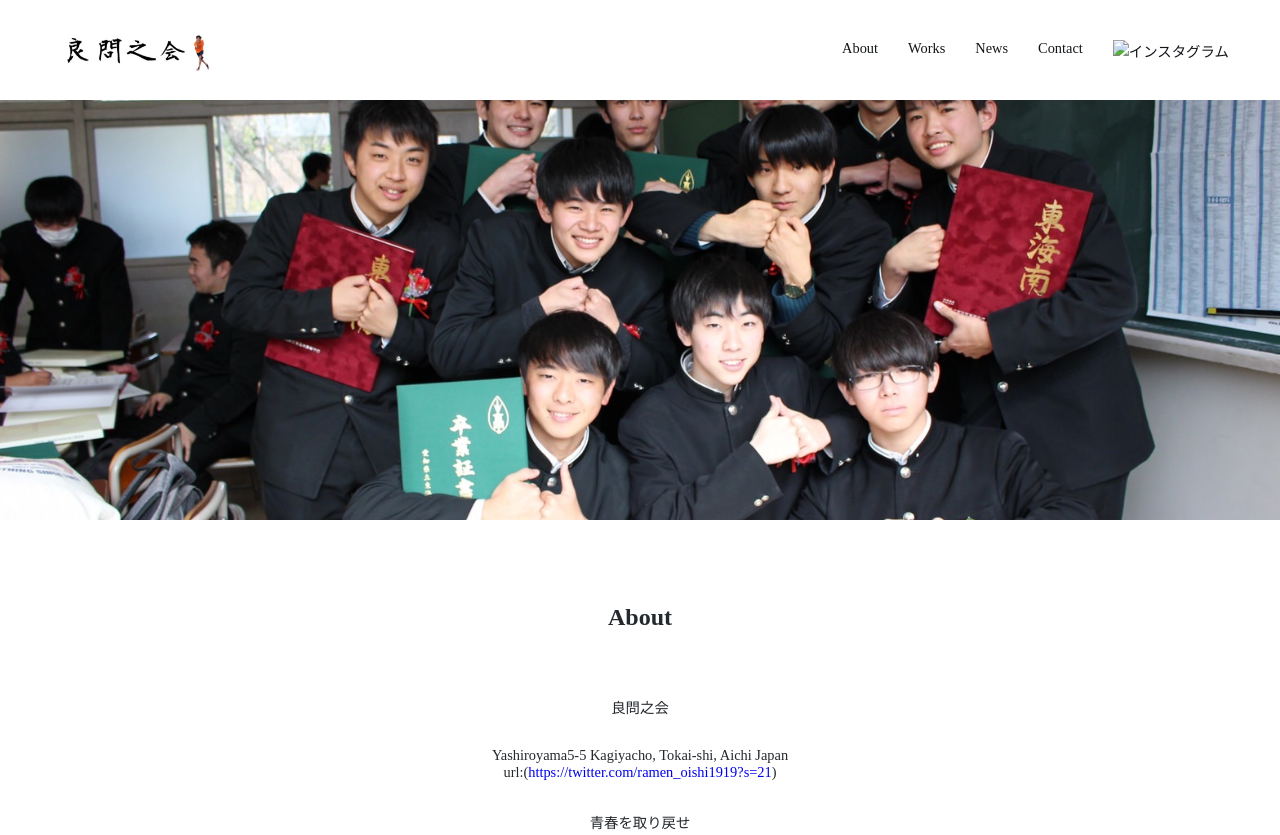
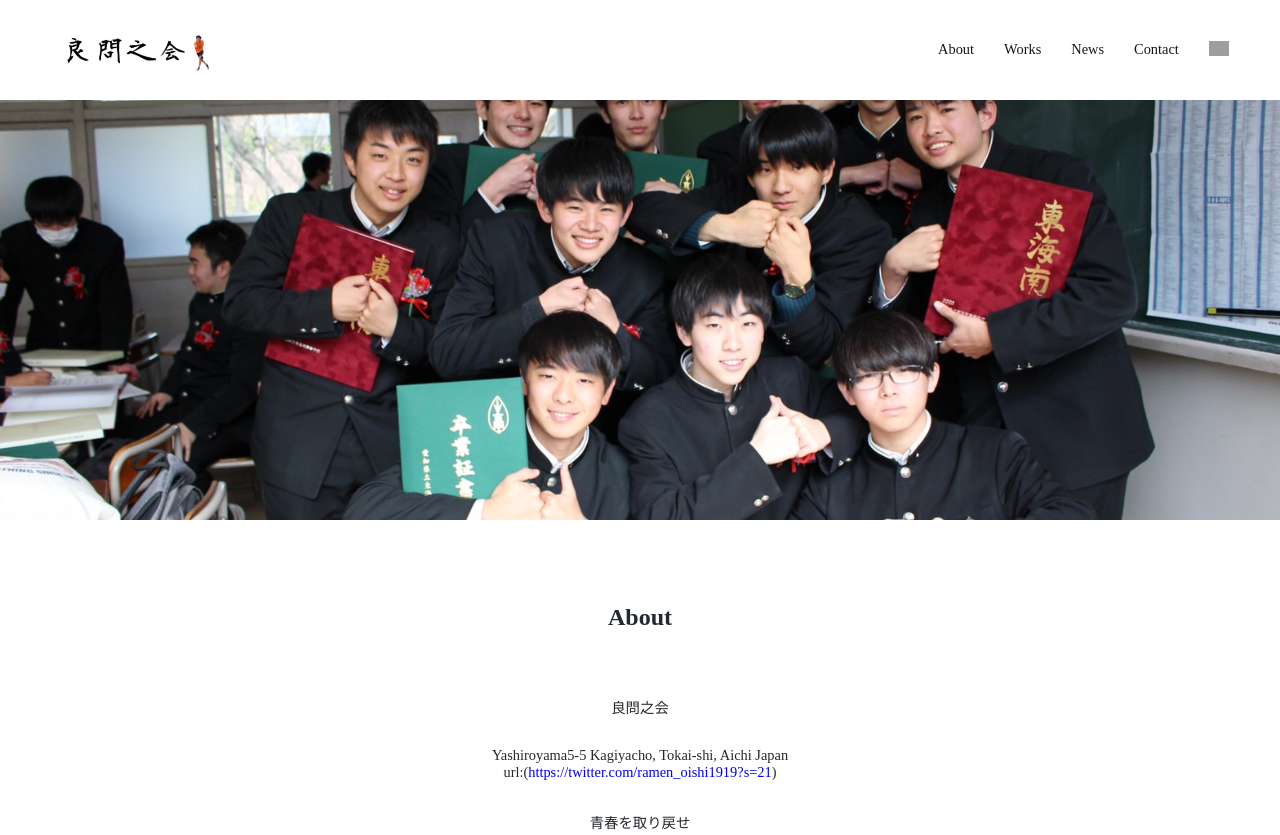
Before and after one commit to ryoumonwind/official, a plain HTML site: page index.html in a window 1280 px wide. Shown: the top 835 px of the page. Drawn offline with Linux system fonts and the light colour scheme; some packages are replaced by stand-ins of ours; grey boxes are pictures that could not be loaded.

Commit message:
Update index.html

```diff
--- a/index.html
+++ b/index.html
@@ -24,7 +24,7 @@
           <li><a href="#activity">Contact</a></li>
           <li>
             <a href="https://www.instagram.com/ohsuke0403/" target="_blank">
-              <img class="icon" src="C:\Users\michi\OneDrive\ドキュメント\html保管庫\ryoumonkai\ryoumonimg\instagramicon.png" alt="インスタグラム">
+              <img class="icon" src="https://user-images.githubusercontent.com/100550472/155954619-841b4b48-c188-45bc-858f-c503479dd0a0.png" alt="インスタグラム">
             </a>
           </li>
         </ul>
```
